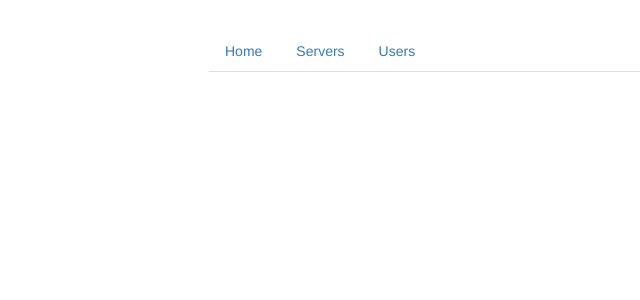
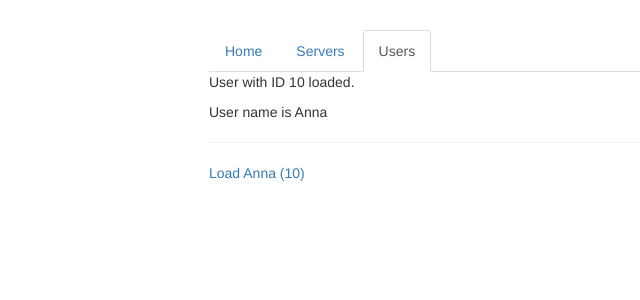
Before and after one commit to CHW87/routing-start, an Angular app: page /users/10/Anna in a window 1280 px wide. Before the commit this address led to /. Shown: the top 300 px of the page, without its empty margins (56-696 px from the left). Built offline with nearby package versions, Linux system fonts and the light colour scheme.

Commit message:
Fetching Route Parameters Reactively

```diff
--- a/src/app/app.module.ts
+++ b/src/app/app.module.ts
@@ -16,7 +16,7 @@
 const appRoutes: Routes = [
   { path: '', component: HomeComponent },
   { path: 'users', component: UsersComponent },
-  { path: 'users/:id', component: UserComponent },
+  { path: 'users/:id/:name', component: UserComponent },
   { path: 'servers', component: ServersComponent },
 ];
 
--- a/src/app/users/user/user.component.html
+++ b/src/app/users/user/user.component.html
@@ -1,2 +1,4 @@
-<p>User with ID _ID_ loaded.</p>
-<p>User name is _NAME_</p>
+<p>User with ID {{ user.id }} loaded.</p>
+<p>User name is {{ user.name }}</p>
+<hr>
+<a [routerLink]="['/users', 10, 'Anna']">Load Anna (10)</a>
--- a/src/app/users/user/user.component.ts
+++ b/src/app/users/user/user.component.ts
@@ -1,4 +1,5 @@
 import { Component, OnInit } from '@angular/core';
+import {ActivatedRoute, Params} from '@angular/router';
 
 @Component({
   selector: 'app-user',
@@ -8,9 +9,19 @@
 export class UserComponent implements OnInit {
   user: {id: number, name: string};
 
-  constructor() { }
+  constructor(private route: ActivatedRoute) { }
 
   ngOnInit() {
+    this.user = {
+      id: this.route.snapshot.params['id'],
+      name: this.route.snapshot.params['name']
+    };
+    this.route.params.subscribe(
+      (params: Params) => {
+        this.user.id = params['id'];
+        this.user.name = params['name'];
+      }
+    );
   }
 
 }
```
